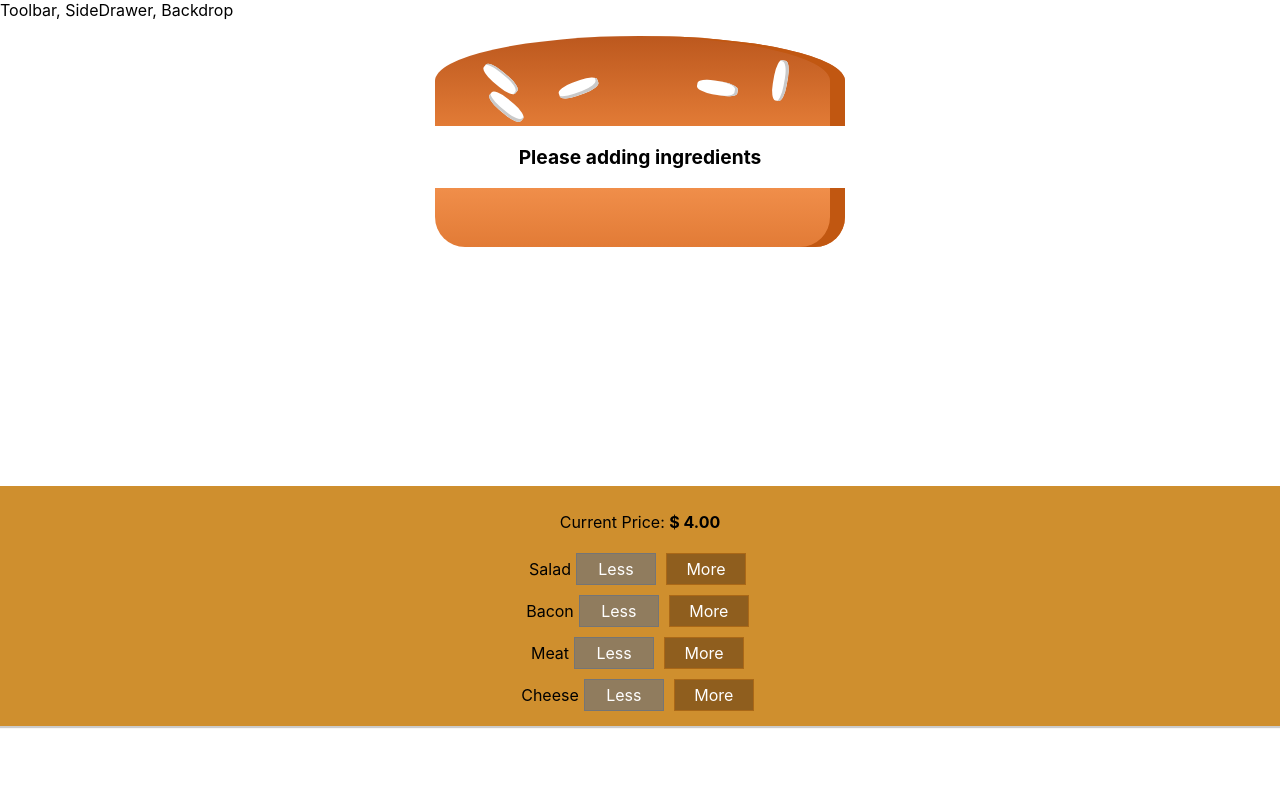
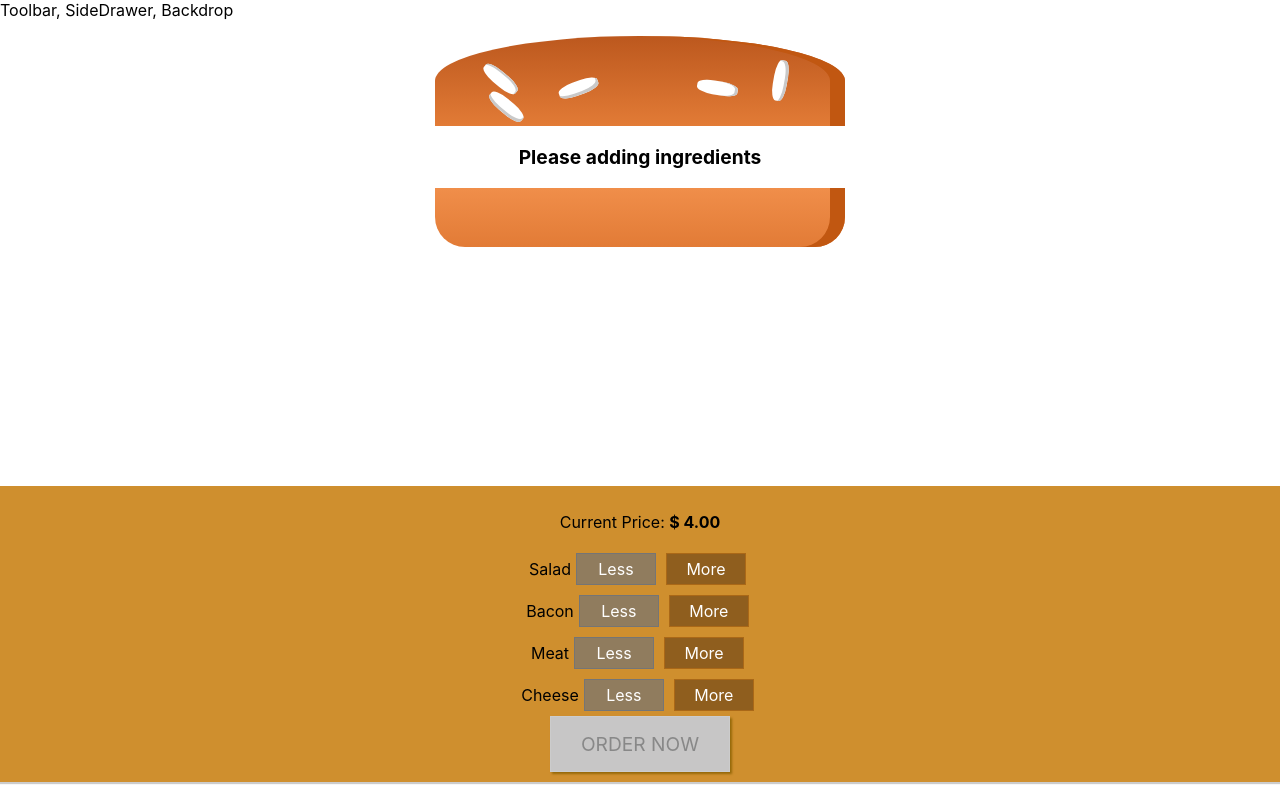
Before and after one commit to ilhamgusti/web-burger-builder, a React (Create React App) app: page / in a window 1280 px wide. Built offline with nearby package versions, Linux system fonts and the light colour scheme.

Commit message:
add Order Button

```diff
--- a/src/components/Burger/BuildControl/BuildControlWrapper.js
+++ b/src/components/Burger/BuildControl/BuildControlWrapper.js
@@ -25,6 +25,13 @@
 					disabled={props.disabled[ctrl.type]}
 				/>
 			))}
+			<button
+				className={classes.OrderButton}
+				disabled={!props.purchaseable}
+				onClick={props.ordered}
+			>
+				ORDER NOW
+			</button>
 		</div>
 	)
 }
--- a/src/components/Burger/BuildControl/BuildControlWrapper.module.css
+++ b/src/components/Burger/BuildControl/BuildControlWrapper.module.css
@@ -8,3 +8,45 @@
 	margin: auto;
 	padding: 10px 0;
 }
+
+.OrderButton {
+	background-color: #dad735;
+	outline: none;
+	cursor: pointer;
+	border: 1px solid #966909;
+	color: #966909;
+	font-family: inherit;
+	font-size: 1.2em;
+	padding: 15px 30px;
+	box-shadow: 2px 2px 2px #966909;
+}
+
+.OrderButton:hover,
+.OrderButton:active {
+	background-color: #a0db41;
+	border: 1px solid #966909;
+	color: #966909;
+}
+
+.OrderButton:disabled {
+	background-color: #c7c6c6;
+	cursor: not-allowed;
+	border: 1px solid #ccc;
+	color: #888888;
+}
+
+.OrderButton:not(:disabled) {
+	animation: enable 0.3s linear;
+}
+
+@keyframes enable {
+	0% {
+		transform: scale(1);
+	}
+	60% {
+		transform: scale(1.1);
+	}
+	100% {
+		transform: scale(1);
+	}
+}
```
